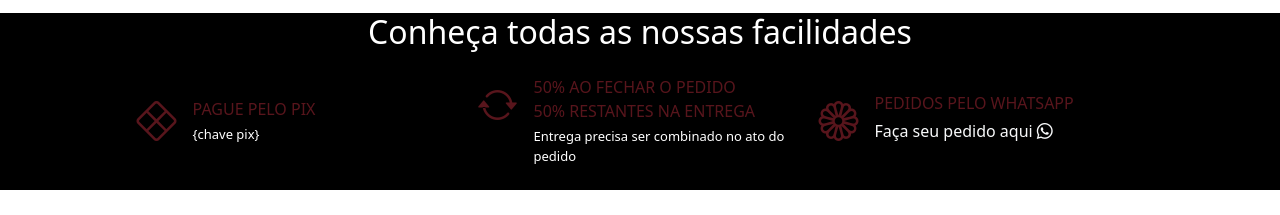
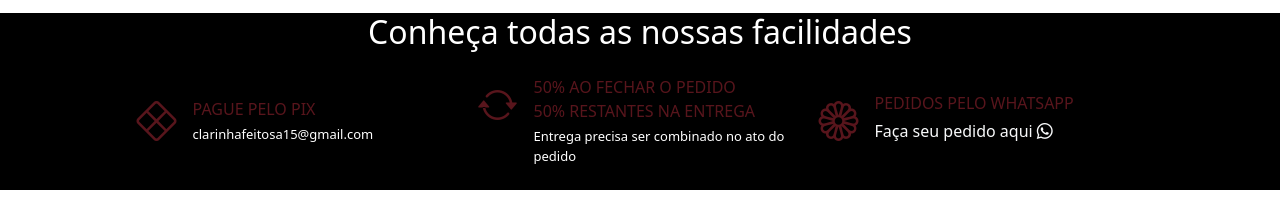
Before and after one commit to Ronildofonseca/VitrineDosBolos, a plain HTML site: page index.html in a window 1280 px wide. Shown: the part 3593-3808 px from the top of the page. Drawn offline with nearby package versions, Linux system fonts and the light colour scheme.

Commit message:
Alteração de Textos

```diff
--- a/index.html
+++ b/index.html
@@ -465,7 +465,7 @@
         <div><i class="text-danger-emphasis bi bi-x-diamond fs-1"></i></div>
         <div>
           <div class="ms-3 mb-1 text-danger-emphasis">PAGUE PELO PIX</div>
-          <div class="texto-menor ms-3">{chave pix}</div>
+          <div class="texto-menor ms-3">clarinhafeitosa15@gmail.com</div>
         </div>
       </div>
 
```
